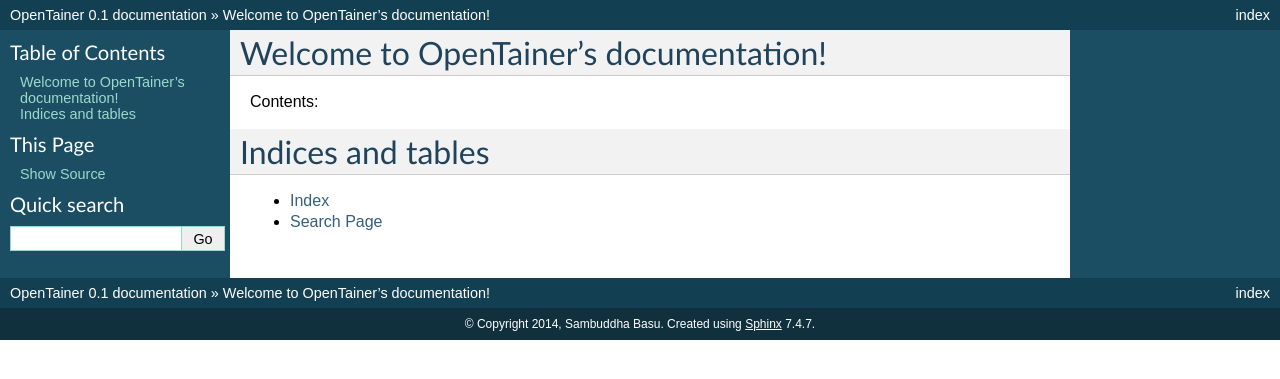
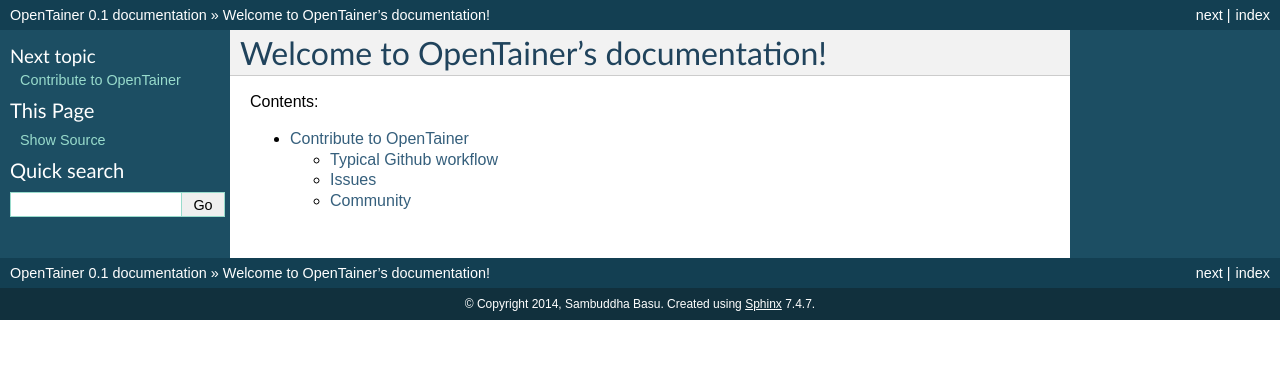
Before and after one commit to OpenTainer/opentainer-web, a Sphinx documentation site: the page built from docs/index.rst, in a window 1280 px wide. Shown: the top 379 px of the page. Built offline with Sphinx 7.4.7, drawn with Linux system fonts in a browser that asks for light colours.

Commit message:
Added contribute documentation page

```diff
--- a/docs/index.rst
+++ b/docs/index.rst
@@ -11,10 +11,4 @@
 .. toctree::
    :maxdepth: 2
 
-
-
-Indices and tables
-==================
-
-* :ref:`genindex`
-* :ref:`search`
+   contribute
```
Also changed, not shown: docs/contribute.rst (added, +39 -0 lines).
